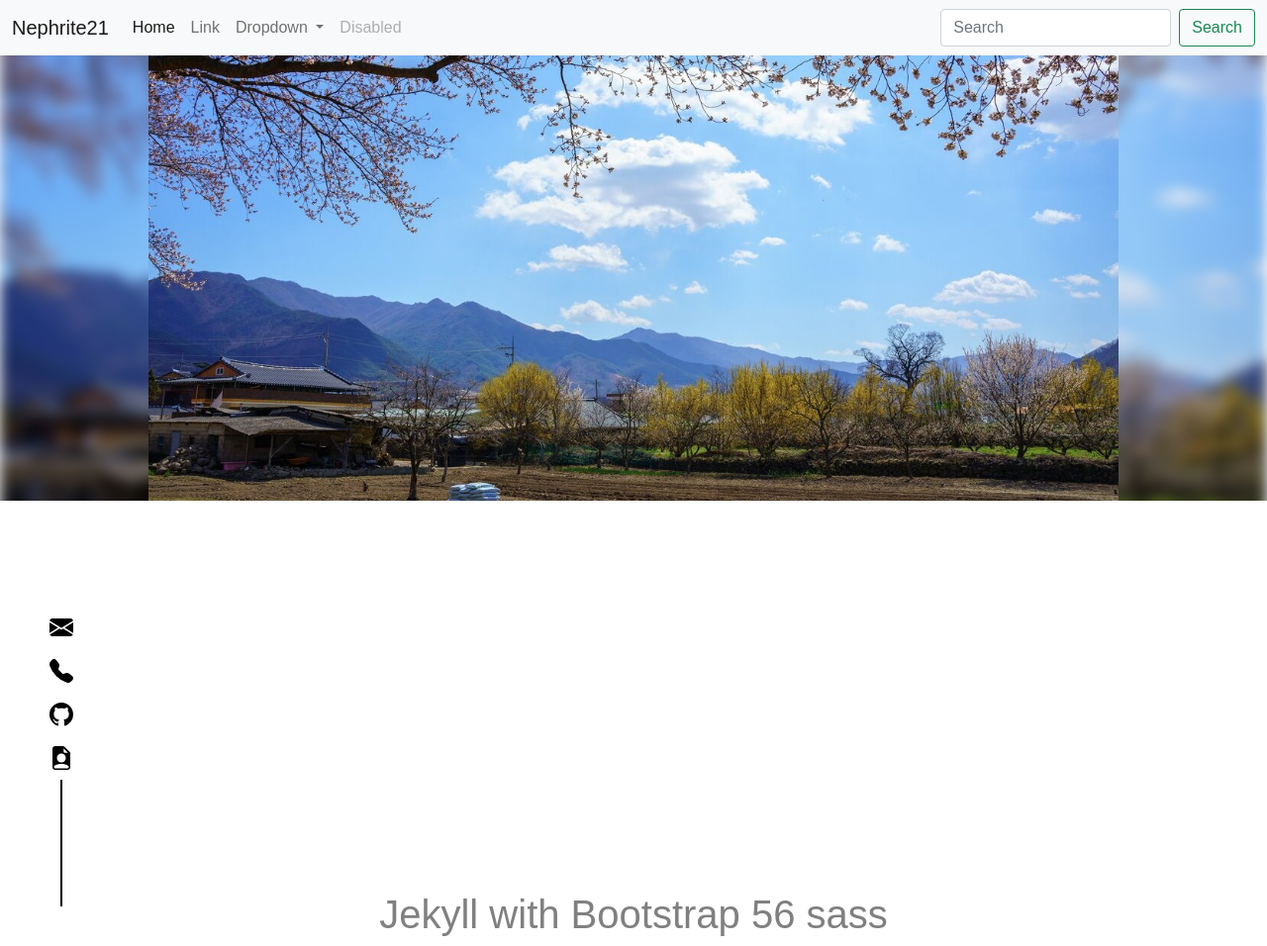
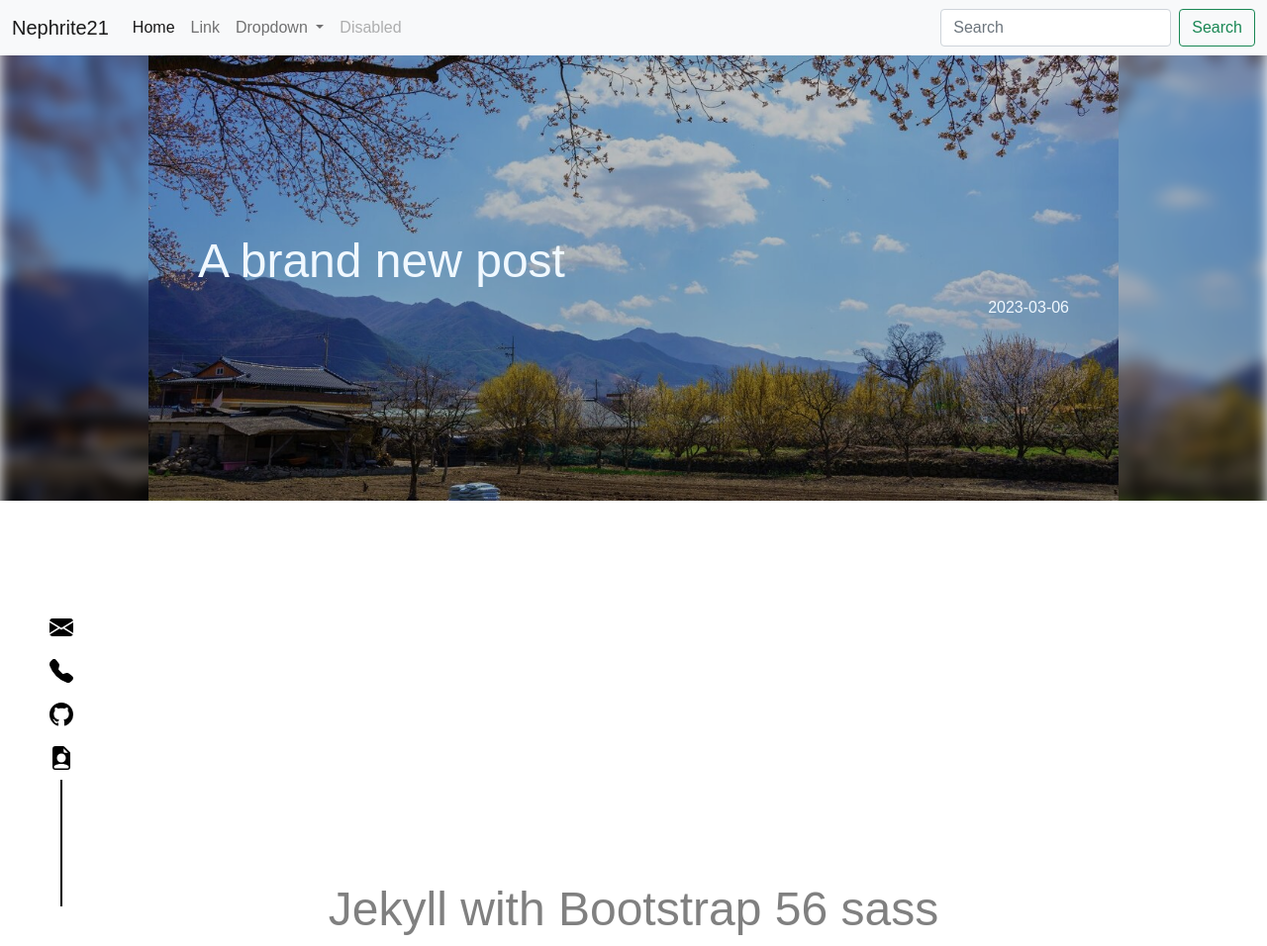
Before and after one commit to Nephrite21/Nephrite21.github.io, a Jekyll site: the page built from index.html, in a window 1280 px wide. Shown: the whole page at 99% size. Built offline with Jekyll 4.4.1, drawn with Linux system fonts in a browser that asks for light colours.

Commit message:
Complete banner form
added title,date to banner

```diff
--- a/_layouts/post.html
+++ b/_layouts/post.html
@@ -4,8 +4,10 @@
 <div id="banner">
     <div id="bannerbackgroundimg"><img id="bannerbackgroundimgsource" src="{{ page.mainimgsrc }}" alt="bannerbackground"></div>
     <div id="bannerimg"><img id="bannerimgsource" class="container-md" src="{{ page.mainimgsrc }}" alt="banner"></div>
-    <div class="posttitle">{{ page.title }}</div>
-    <div class="date">{{ page.date }}</div>
+    <div id="posttitleform" class="container-md">
+        <div id="posttitle"><h1 style="color:aliceblue">{{ page.title }}</h1></div>
+        <div id="date"><h6>{{ page.date }}</h6></div>
+    </div>
 </div>
 <div>
     {{ content }}
--- a/_sass/layout/banner.scss
+++ b/_sass/layout/banner.scss
@@ -5,28 +5,59 @@
     position: relative;
     overflow: hidden;
 }
+
 #bannerbackgtoundimg{
     width: 100%;
     height: 100%;
     z-index: 0;
 }
 #bannerbackgroundimgsource{
-    filter: blur(7px);
+    filter: blur(7px) brightness(75%);
     position: absolute;
     width: 100%;
     top: 50%;
     left: 50%;
     transform: translate(-50%,-50%);
 }
+
 #bannerimg{
     width: 100%;
     overflow: hidden;
     z-index: 1;
 }
 #bannerimgsource{
+    filter: brightness(75%);
     position: absolute;
     top: 50%;
     left: 50%;
     transform: translate(-50%,-50%);
     width: 100%;
 }
+
+#posttitleform{
+    width: 100%;
+    text-align: center;
+    position: absolute;
+    z-index: 2;
+    top: 50%;
+    left: 50%;
+    transform: translate(-50%,-50%);
+    box-sizing: border-box;
+    padding: 50px;
+}
+#posttitle{
+    width: 100%;
+}
+h1{
+    text-align: left;
+}
+@media screen and (min-width: 768px) {
+    h1 {
+        font-size: 48px;
+    }
+}
+#date{
+    width: 100%;
+    text-align: right;
+    color: aliceblue;
+}
```
Also changed, not shown: 3 other files.
